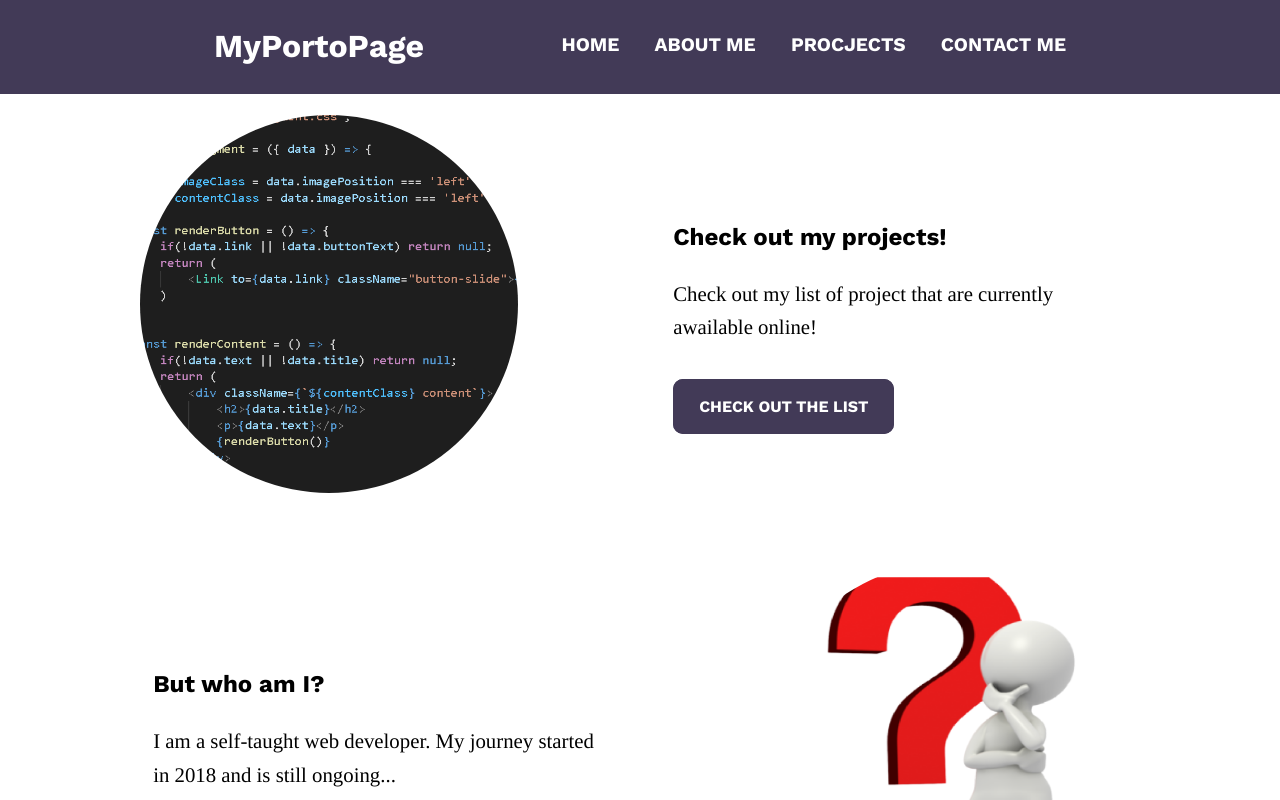
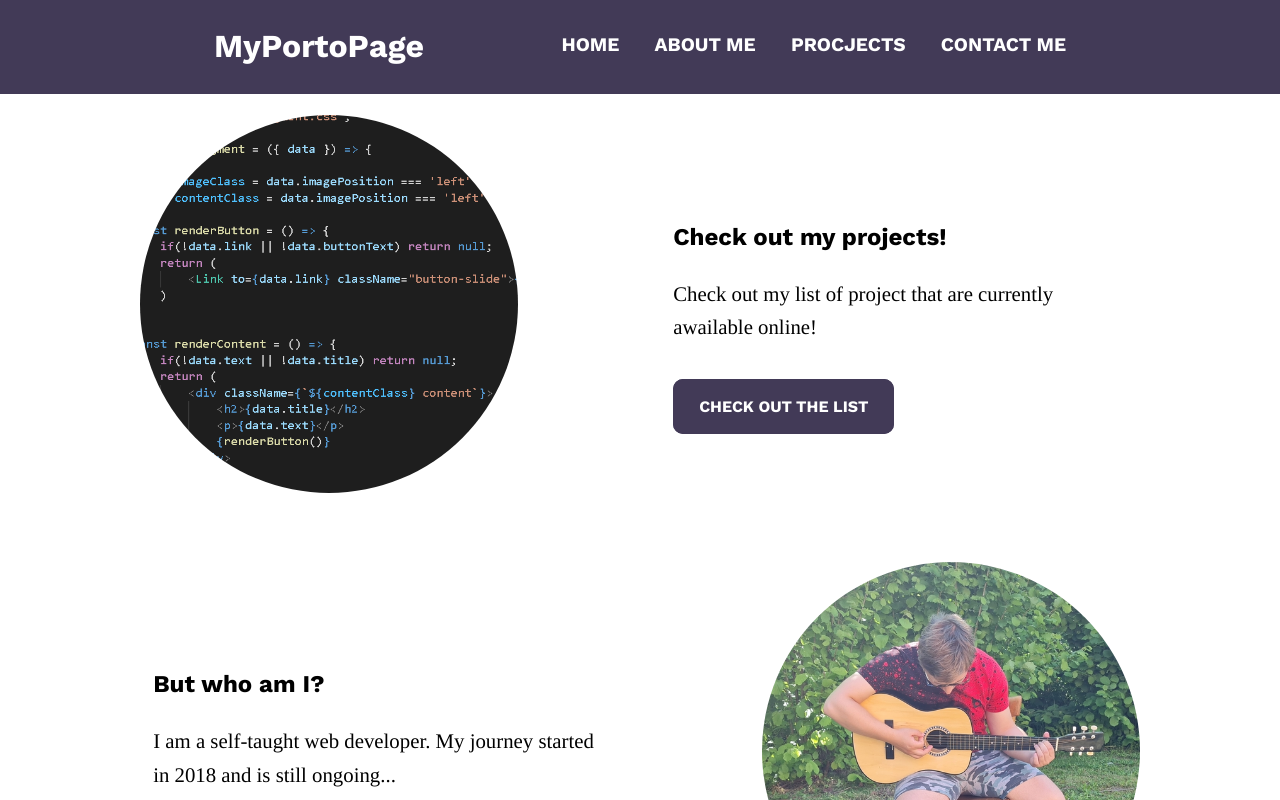
Before and after one commit to Jean-PierreNovak0612/portofolio, a React (Create React App) app: page /#/ in a window 1280 px wide. Built offline with nearby package versions, Linux system fonts and the light colour scheme; the HTML template or start-up script is replaced by a standard one.

Commit message:
Added new image

```diff
--- a/src/data/index.js
+++ b/src/data/index.js
@@ -68,7 +68,7 @@ export const SEGMENT1 = {
 }
 
 export const SEGMENT2 = {
-    imageUrl: `${process.env.PUBLIC_URL}/images/thinking.png`,
+    imageUrl: `${process.env.PUBLIC_URL}/images/me.png`,
     title: "But who am I?",
     text: "I am a self-taught web developer. My journey started in 2018 and is still ongoing...",
     link: "/projects",
```
Also changed, not shown: public/images/me.png (added), public/images/thinking.png (deleted).
